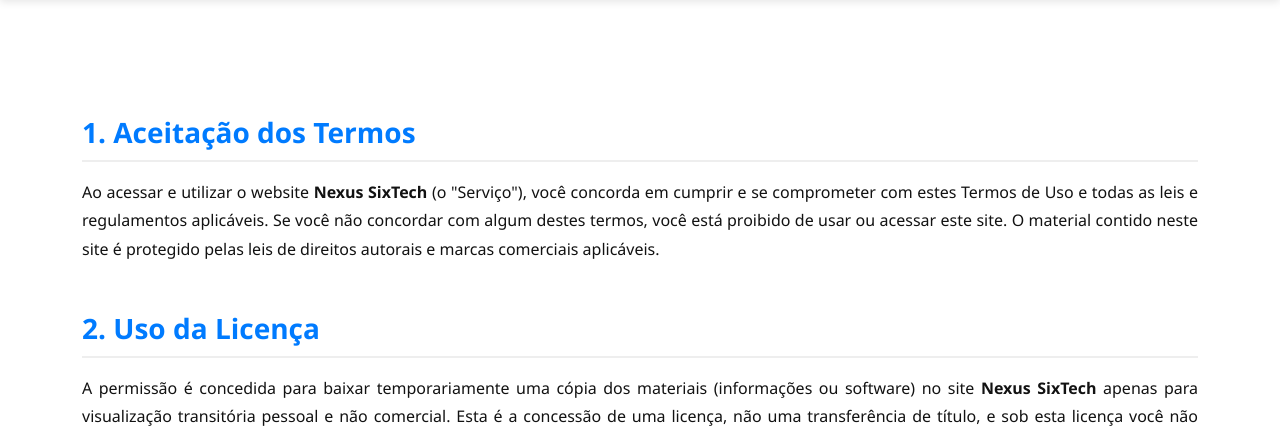
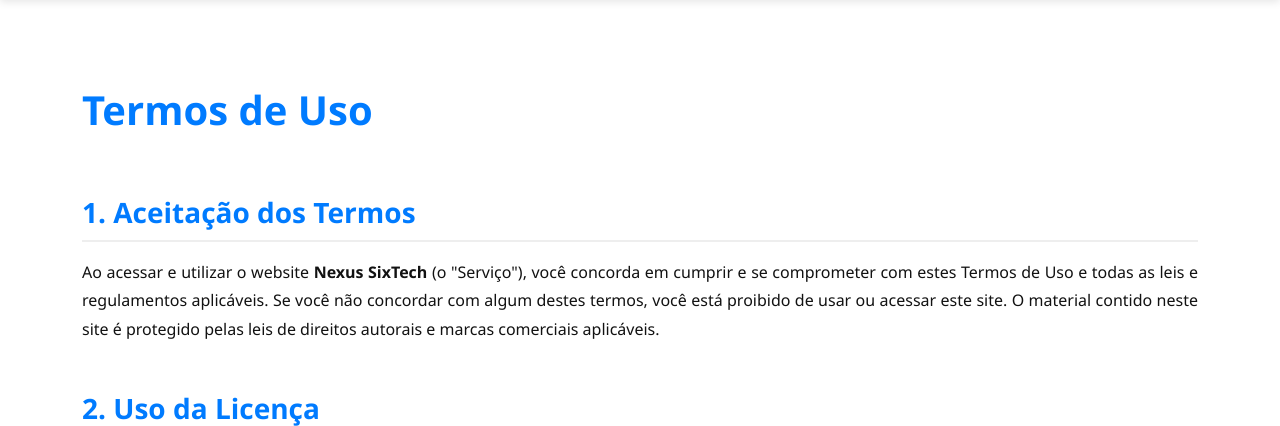
Before and after one commit to tenmenezes/Nexus_SixTech, a PHP site: page /html/termos.html in a window 1280 px wide. Shown: the part 120-546 px from the top of the page. Run offline with PHP 8.4, Linux system fonts and the light colour scheme; some libraries are stand-ins or nearby versions.

Commit message:
Alterando algumas coisas

```diff
--- a/Master/documentation/help.html
+++ b/Master/documentation/help.html
@@ -97,7 +97,6 @@
           <a href="#backup">Backup</a>
           <a href="#versao">Versão</a>
           <a href="#faq">FAQ</a>
-          <a href="#suporte">Suporte</a>
         </nav>
 
         <div class="help-container">
--- a/css/politica.css
+++ b/css/politica.css
@@ -6,6 +6,10 @@
     padding-bottom: 50px;
     min-height: calc(100vh - 300px);
     /* Garante que o footer fique embaixo */
+}
+
+h1 {
+    color: #007bff;
 }
 
 /* Estilo para títulos da seção principal */
--- a/css/termos.css
+++ b/css/termos.css
@@ -8,8 +8,12 @@
     /* Garante que o footer fique embaixo */
 }
 
+h1 {
+    color: #007bff;
+}
+
 /* Estilo para títulos da seção */
-#main-content h2 {
+#main-content h2{
     color: #007bff;
     /* Cor primária do Bootstrap */
     border-bottom: 2px solid #eee;
--- a/html/politica.html
+++ b/html/politica.html
@@ -108,7 +108,8 @@
       </ul>
     </div>
     <main id="main-content" class="container my-5 pt-5">
-
+      <h1 class="fw-bold">Política de Privacidade</h1>
+      <br>
       <section id="coleta-de-informacoes" class="mb-5">
         <h2 class="h3 fw-bold mb-3">1. Informações que Coletamos</h2>
         <p>
--- a/html/termos.html
+++ b/html/termos.html
@@ -108,6 +108,8 @@
       </ul>
     </div>
     <main id="main-content" class="container my-5 pt-5">
+      <h1 class="fw-bold">Termos de Uso</h1>
+      <br>
       <section id="introducao" class="mb-5">
         <h2 class="h3 fw-bold mb-3">1. Aceitação dos Termos</h2>
         <p>
```
Also changed, not shown: Master/master.html (+7 -7 lines), css/fale_conosco.css (+0 -8 lines).
